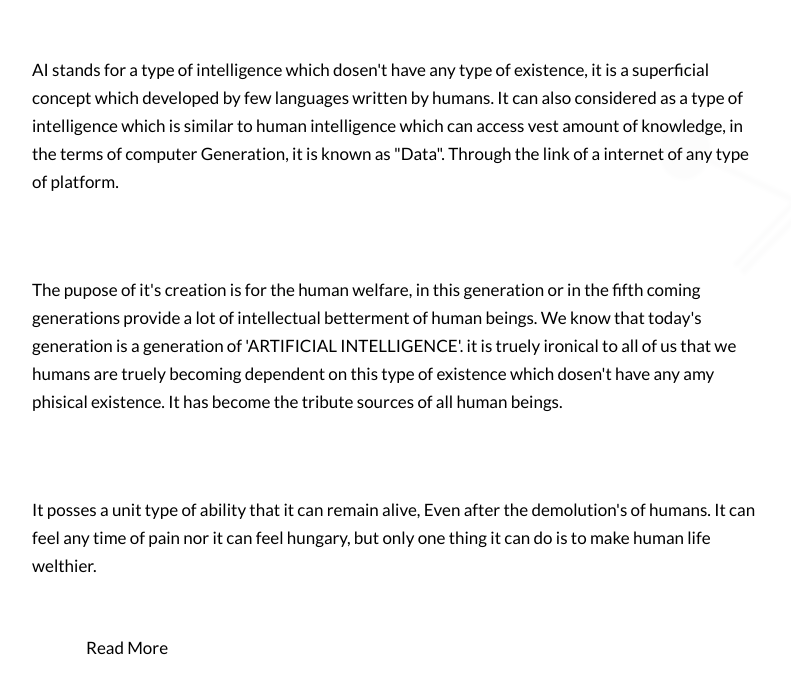
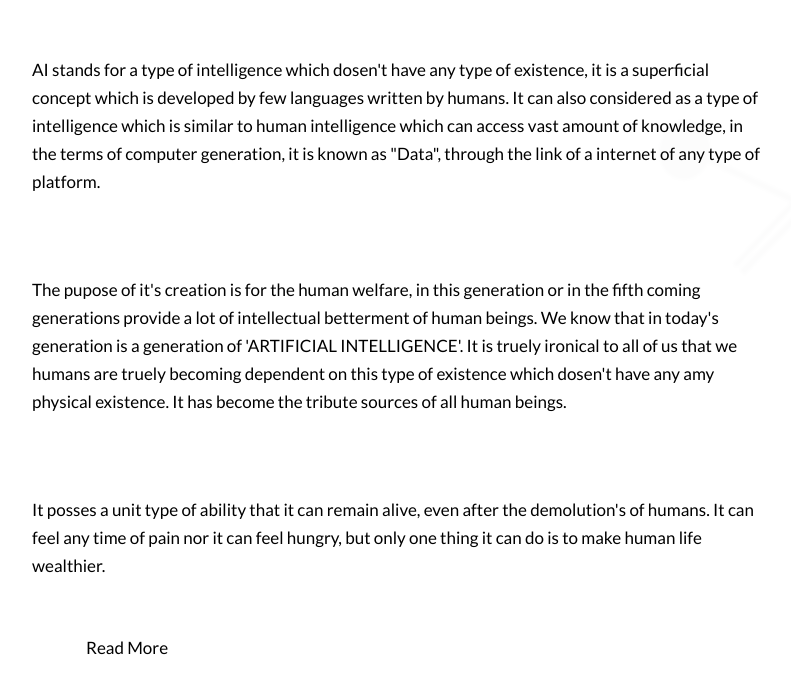
Before and after one commit to Taurushorn2342/www.Taurushorn.com, a plain HTML site: page index.html in a window 1280 px wide. Shown: the part 422-1098 px from the top of the page, without its empty margins (53-844 px from the left). Drawn offline with nearby package versions, Linux system fonts and the light colour scheme; grey boxes are pictures that could not be loaded; a web font is replaced by a local one.

Commit message:
Update index.html

```diff
--- a/index.html
+++ b/index.html
@@ -86,16 +86,16 @@
                      <div class=" col-xl-8 col-lg-8 col-md-8 col-12-9">
                         <div class="text-bg">
                            <h1>AI<br> <span class="color :green; ">What is an AI?</span></h1>
-                           <p style="color :black; "> AI stands for a type of intelligence which dosen't have any type of existence, it is a superficial concept which developed by
+                           <p style="color :black; "> AI stands for a type of intelligence which dosen't have any type of existence, it is a superficial concept which is developed by
                               few languages written by humans. It can also considered as a type of intelligence which is similar to human intelligence which can
-                              access vest amount of knowledge, in the terms of computer Generation, it is known as "Data". Through the link of a
+                              access vast amount of knowledge, in the terms of computer generation, it is known as "Data", through the link of a
                            internet of any type of platform.</p>
                     <p style="color : black; ">The pupose of it's creation is for the human welfare, in this generation or in the fifth coming
-                  generations provide a lot of intellectual betterment of human beings. We know that today's generation is a generation of 'ARTIFICIAL INTELLIGENCE'. it
+                  generations provide a lot of intellectual betterment of human beings. We know that in today's generation is a generation of 'ARTIFICIAL INTELLIGENCE'. It
                   is truely ironical to all of us that we humans are truely becoming dependent on this type of existence which dosen't have any
-                  amy phisical existence. It has become the tribute sources of all human beings. </p>
-                     <p style="color : black; ">It posses a unit type of ability that it can remain alive, Even after the demolution's of humans.
-                     It can feel any time of pain nor it can feel hungary, but only one thing it can do  is to make human life welthier. </p>
+                  amy physical existence. It has become the tribute sources of all human beings. </p>
+                     <p style="color : black; ">It posses a unit type of ability that it can remain alive, even after the demolution's of humans.
+                     It can feel any time of pain nor it can feel hungry, but only one thing it can do  is to make human life wealthier. </p>
                            <a href="#">Read More</a>
                         </div>
                      </div>
@@ -117,7 +117,7 @@
             <div class="row">
                <div class="col-md-12">
                   <div class="titlepage">
-                     <h2>More from KingDevil</h2>
+                     <h2>More from Taurushorn</h2>
                      <span>It is a long established fact that a reader will be distracted by the readable content of a page </span>
                   </div>
                </div>
```
